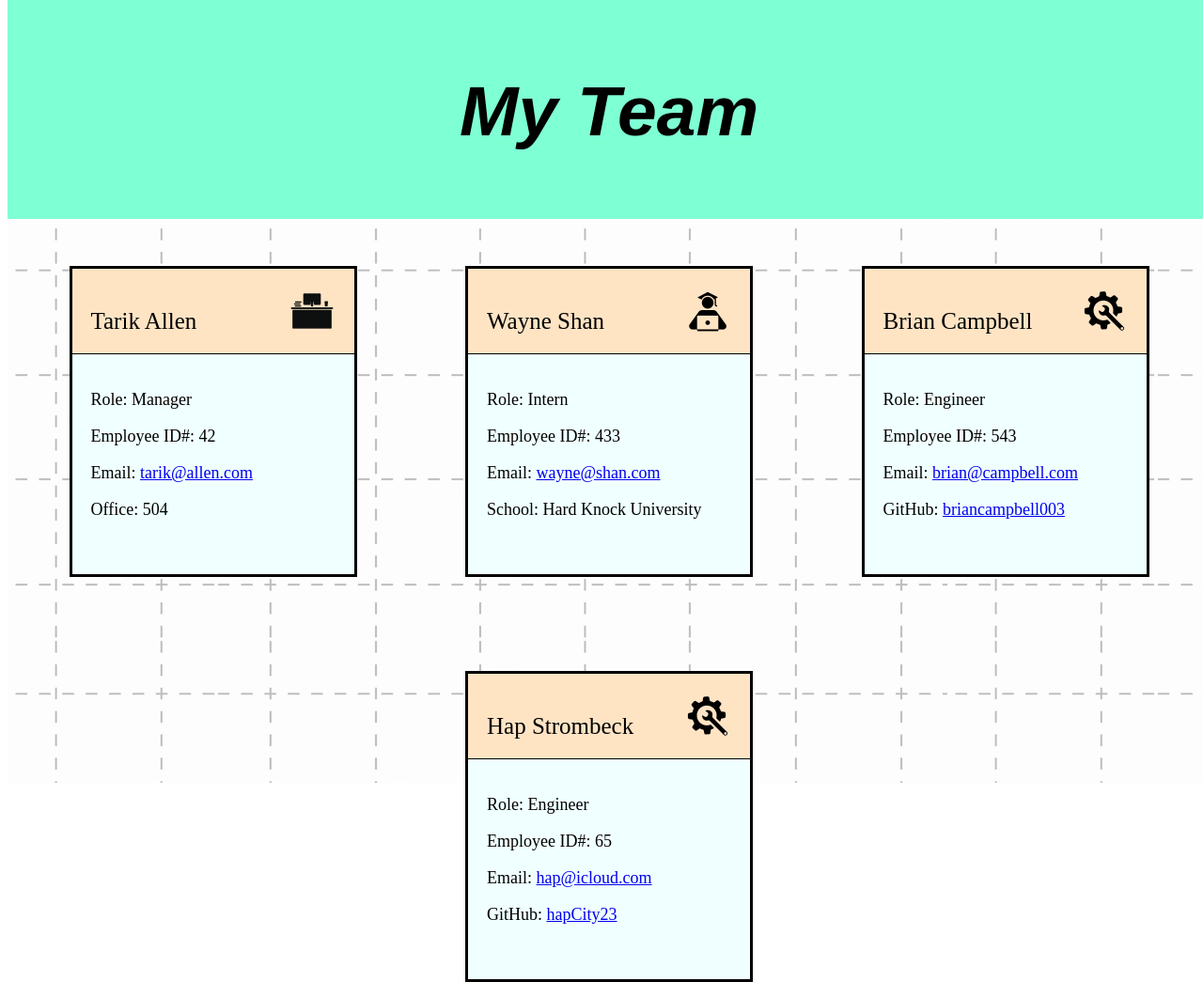
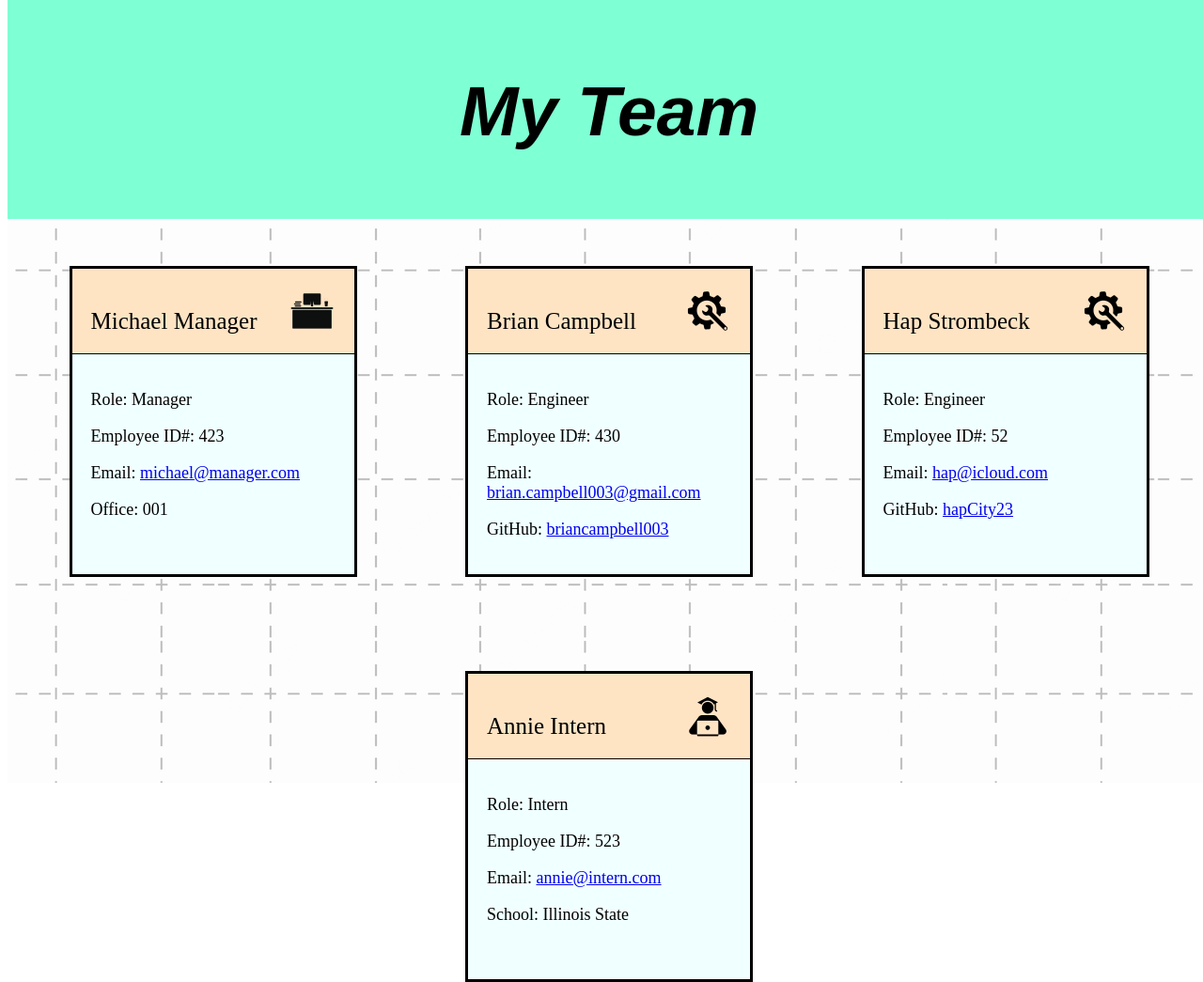
Before and after one commit to briancampbell003/team-profile-generator, a website: page dist/index.html in a window 1280 px wide. Shown: the whole page at 94% size. Drawn offline with Linux system fonts and the light colour scheme.

Commit message:
new test index.html, added video to readme

```diff
--- a/dist/index.html
+++ b/dist/index.html
@@ -18,26 +18,14 @@
         <div id="membersContain">
 
                 <div class="memberCard">
-                    <div class="cardHeader">Tarik Allen
+                    <div class="cardHeader">Michael Manager
                         <img class="roleIcon" src="./images/manager.png" alt="manager">
                     </div>
                     <div class="cardBody">
                         <p>Role: Manager</p>
-                        <p>Employee ID#: 42</p>
-                        <p>Email: <a href="mailto:tarik@allen.com" target="blank">tarik@allen.com</a></p>
-                        <p>Office: 504</p>
-                    </div>
-                </div>
-
-                <div class="memberCard">
-                    <div class="cardHeader">Wayne Shan
-                        <img class="roleIcon" src="./images/intern.png" alt="manager">
-                    </div>
-                    <div class="cardBody">
-                        <p>Role: Intern</p>
-                        <p>Employee ID#: 433</p>
-                        <p>Email: <a href="mailto:wayne@shan.com" target="blank">wayne@shan.com</a></p>
-                        <p>School: Hard Knock University</p>
+                        <p>Employee ID#: 423</p>
+                        <p>Email: <a href="mailto:michael@manager.com" target="blank">michael@manager.com</a></p>
+                        <p>Office: 001</p>
                     </div>
                 </div>
 
@@ -47,8 +35,8 @@
                     </div>
                     <div class="cardBody">
                         <p>Role: Engineer</p>
-                        <p>Employee ID#: 543</p>
-                        <p>Email: <a href="mailto:brian@campbell.com" target="blank">brian@campbell.com</a></p>
+                        <p>Employee ID#: 430</p>
+                        <p>Email: <a href="mailto:brian.campbell003@gmail.com" target="blank">brian.campbell003@gmail.com</a></p>
                         <p>GitHub: <a href="https://github.com/briancampbell003" target="blank">briancampbell003</a></p>
                     </div>
                 </div>
@@ -59,9 +47,21 @@
                     </div>
                     <div class="cardBody">
                         <p>Role: Engineer</p>
-                        <p>Employee ID#: 65</p>
+                        <p>Employee ID#: 52</p>
                         <p>Email: <a href="mailto:hap@icloud.com" target="blank">hap@icloud.com</a></p>
                         <p>GitHub: <a href="https://github.com/hapCity23" target="blank">hapCity23</a></p>
+                    </div>
+                </div>
+
+                <div class="memberCard">
+                    <div class="cardHeader">Annie Intern
+                        <img class="roleIcon" src="./images/intern.png" alt="manager">
+                    </div>
+                    <div class="cardBody">
+                        <p>Role: Intern</p>
+                        <p>Employee ID#: 523</p>
+                        <p>Email: <a href="mailto:annie@intern.com" target="blank">annie@intern.com</a></p>
+                        <p>School: Illinois State</p>
                     </div>
                 </div>
 
```
Also changed, not shown: README.md.
